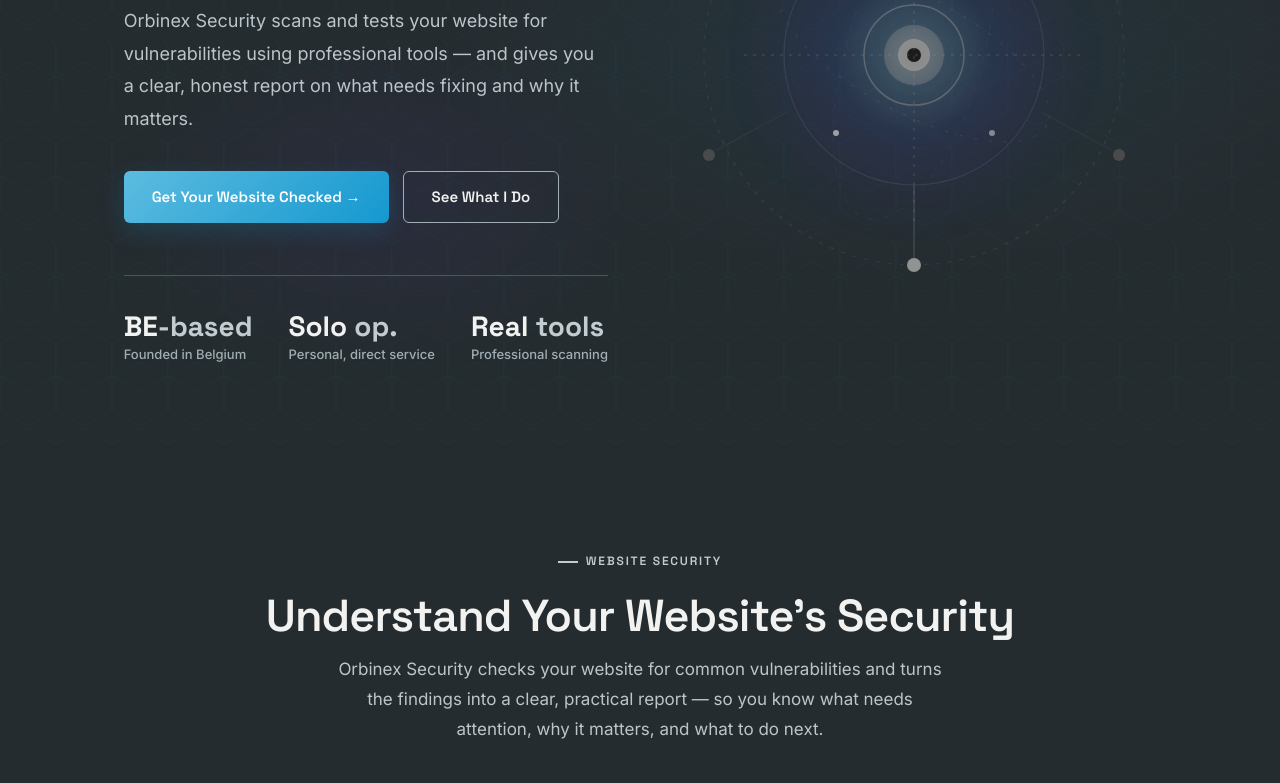
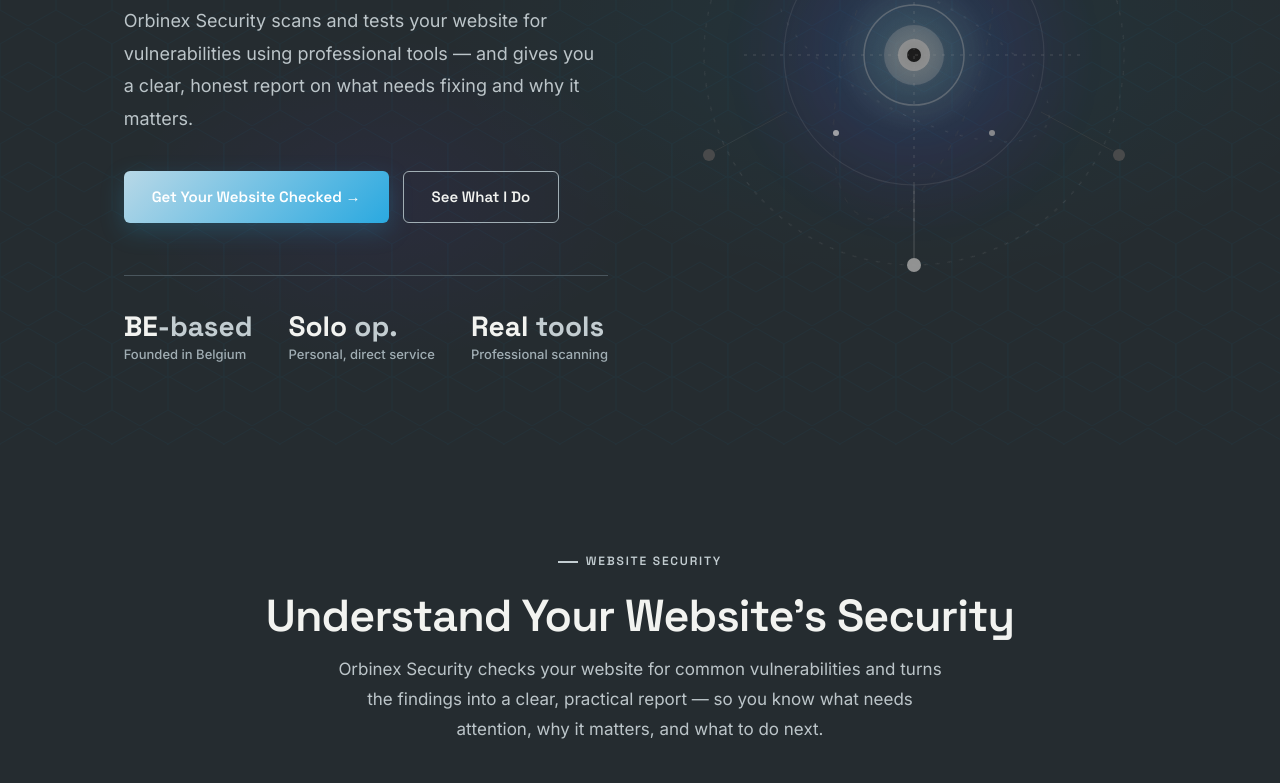
Before and after one commit to competitionrocketmg-sudo/Orbinex-Website, a plain HTML site: page index.html in a window 1280 px wide. Shown: the part 374-1157 px from the top of the page. Drawn offline with Linux system fonts and the light colour scheme.

Commit message:
Update Orbinex website

```diff
--- a/index.html
+++ b/index.html
@@ -104,9 +104,9 @@ a:hover { opacity: 0.8; }
   border: none;
 }
 .btn-primary {
-  background: linear-gradient(135deg, #5CBCE0, #1598CF);
+  background: linear-gradient(135deg, #B8D8E7, #2AA9E0);
   color: #FFFFFF;
-  box-shadow: 0 8px 24px rgba(21, 152, 207, 0.20);
+  box-shadow: 0 8px 24px rgba(42, 169, 224, 0.22);
 }
 
 .btn-primary:hover {
```
